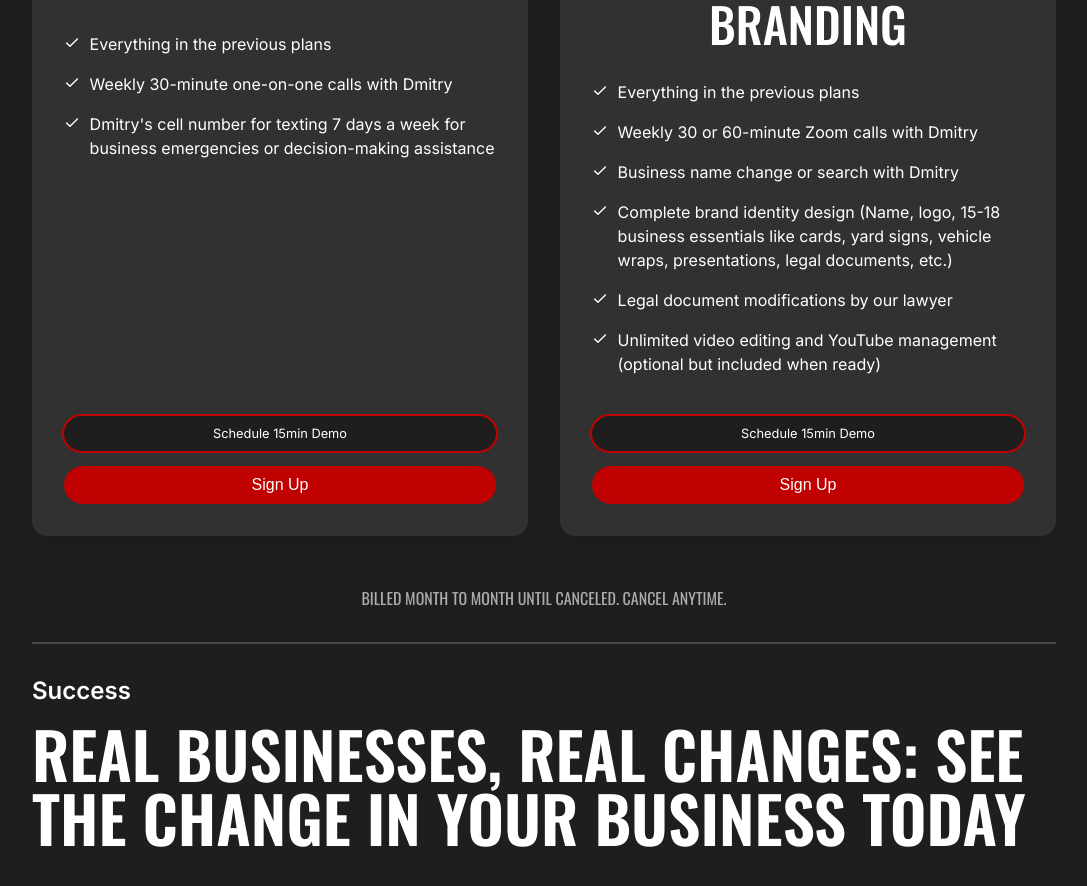
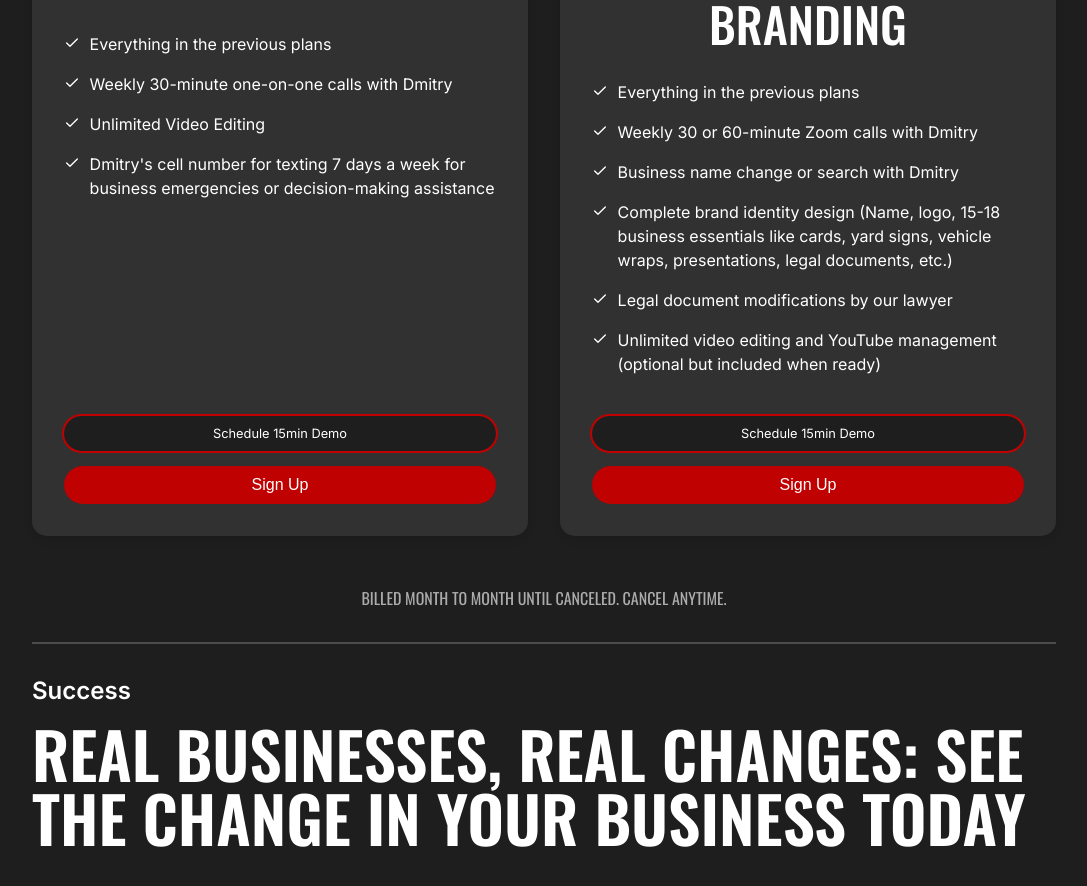
Before and after one commit to Salty-s-Media/mymarketingfitness, a Next.js app: page / in a window 1280 px wide. Shown: the part 3435-4321 px from the top of the page, without its empty margins (96-1183 px from the left). Built offline with nearby package versions, Linux system fonts and the light colour scheme; grey boxes are pictures that could not be loaded.

Commit message:
add to mentor plan

```diff
--- a/_components/pricing/pricing.tsx
+++ b/_components/pricing/pricing.tsx
@@ -126,6 +126,14 @@ export const Pricing = () => {
                       className={styles.checkIcon}
                     />
                     <span>Weekly 30-minute one-on-one calls with Dmitry</span>
+                  </div>
+                  <div className={styles.listItemContainer}>
+                    <Check
+                      width={16}
+                      height={16}
+                      className={styles.checkIcon}
+                    />
+                    <span>Unlimited Video Editing</span>
                   </div>
                   <div className={styles.listItemContainer}>
                     <Check
```
